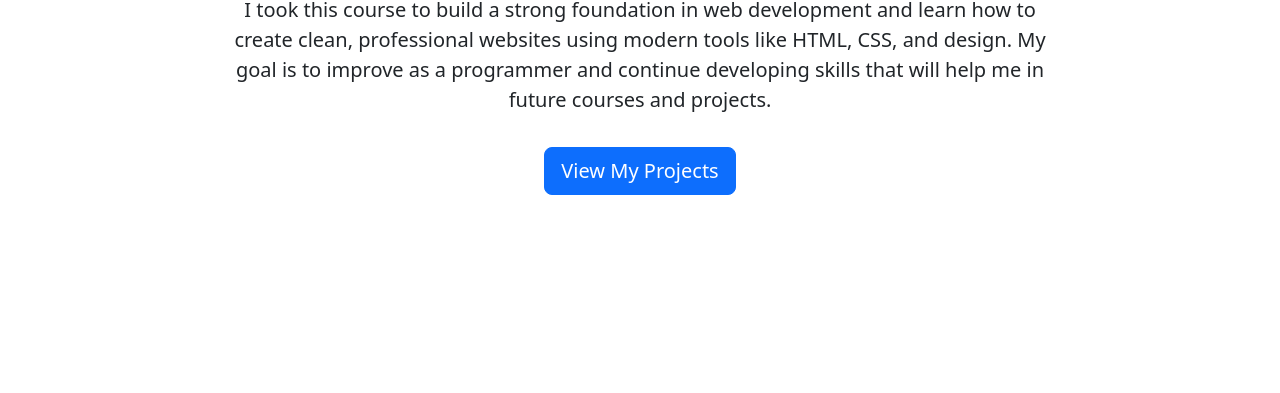
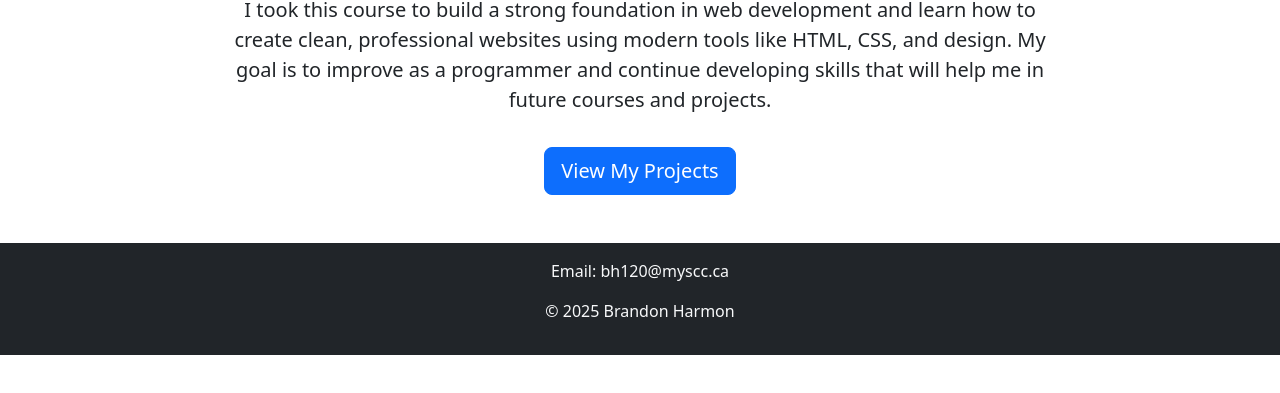
Before and after one commit to bh120/mke, a plain HTML site: page index.html in a window 1280 px wide. Shown: the part 215-608 px from the top of the page. Drawn offline with nearby package versions, Linux system fonts and the light colour scheme.

Commit message:
Add footer with email and copyright

```diff
--- a/index.html
+++ b/index.html
@@ -38,3 +38,11 @@
     </p>
 <a href="projects.html" class="btn btn-primary btn-lg mt-3">View My Projects</a>
 </header>
+
+<footer class="footer bg-dark text-light text-center py-3 mt-5">
+    <p>Email: bh120@myscc.ca</p>
+    <p>&copy; 2025 Brandon Harmon</p>
+</footer>
+
+</body>
+</html>
```
